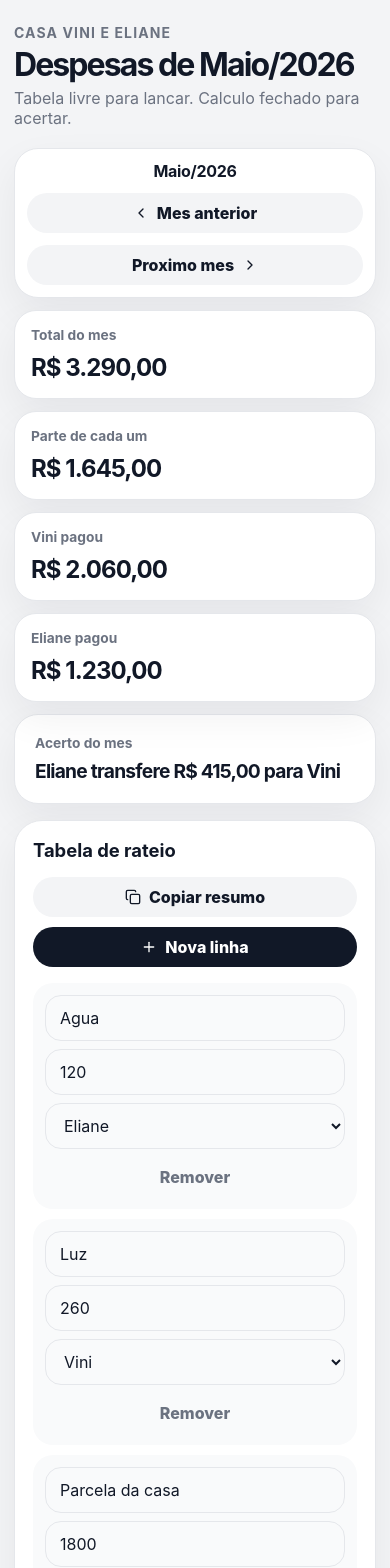
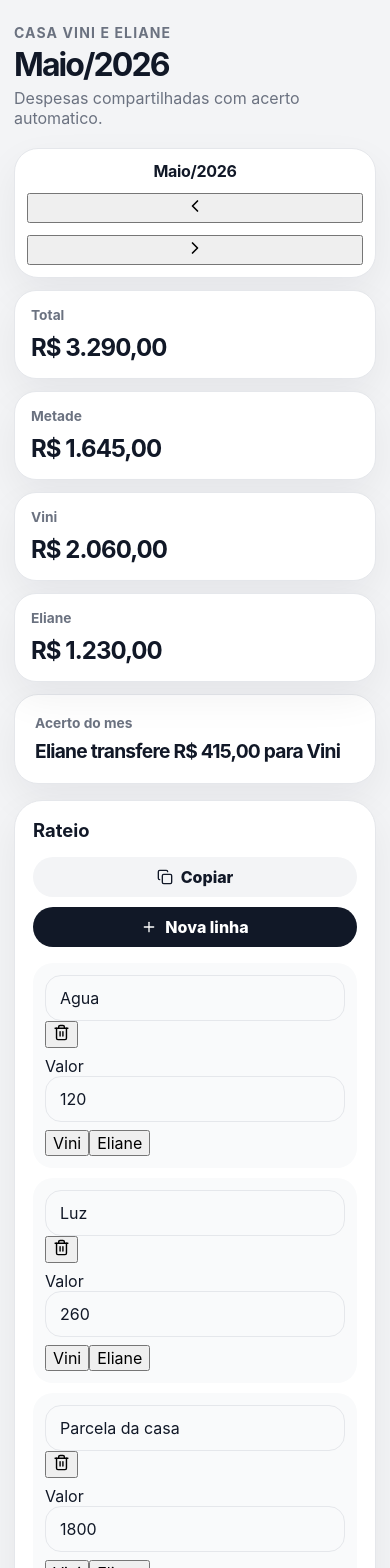
Before and after one commit to viniciuskunen-prog/planilha-domestica, a React (Vite) app: page / in a window 390 px wide. Shown: the top 1568 px of the page. Built offline with nearby package versions, Linux system fonts and the light colour scheme.

Commit message:
app: refine sheet UI for iPhone first usage

```diff
--- a/src/app/App.jsx
+++ b/src/app/App.jsx
@@ -1,5 +1,5 @@
 import { useMemo, useState } from 'react';
-import { ChevronLeft, ChevronRight, Copy, Plus } from 'lucide-react';
+import { ChevronLeft, ChevronRight, Copy, Plus, Trash2 } from 'lucide-react';
 import { formatBRL, parseBRL } from '../lib/money.js';
 import { calculateSettlement } from '../features/settlement/settlement.js';
 
@@ -122,32 +122,30 @@ export function App() {
       <header className="hero">
         <div>
           <p className="eyebrow">Casa Vini e Eliane</p>
-          <h1>Despesas de {getPeriodLabel(selectedPeriod)}</h1>
-          <p className="muted">Tabela livre para lancar. Calculo fechado para acertar.</p>
+          <h1>{getPeriodLabel(selectedPeriod)}</h1>
+          <p className="muted">Despesas compartilhadas com acerto automatico.</p>
         </div>
       </header>
 
-      <section className="month-card">
-        <button type="button" className="secondary-button" onClick={goToPreviousMonth}>
-          <ChevronLeft size={16} />
-          Mes anterior
+      <section className="month-card" aria-label="Seletor de mes">
+        <button type="button" className="icon-button" onClick={goToPreviousMonth} aria-label="Mes anterior">
+          <ChevronLeft size={20} />
         </button>
         <strong>{getPeriodLabel(selectedPeriod)}</strong>
-        <button type="button" className="secondary-button" onClick={goToNextMonth}>
-          Proximo mes
-          <ChevronRight size={16} />
+        <button type="button" className="icon-button" onClick={goToNextMonth} aria-label="Proximo mes">
+          <ChevronRight size={20} />
         </button>
       </section>
 
       {rows.length === 0 && (
         <section className="empty-month-card">
           <div>
-            <strong>{getPeriodLabel(selectedPeriod)} ainda esta vazio.</strong>
-            <p>Comece uma tabela nova ou copie apenas as descricoes do mes anterior com valores zerados.</p>
+            <strong>{getPeriodLabel(selectedPeriod)} esta vazio.</strong>
+            <p>Copie a estrutura anterior com valores zerados ou comece do zero.</p>
           </div>
           <div className="actions">
             <button type="button" className="secondary-button" onClick={copyPreviousStructure} disabled={previousRows.length === 0}>
-              Copiar estrutura de {getPeriodLabel(previousPeriod)}
+              Copiar {getPeriodLabel(previousPeriod)}
             </button>
             <button type="button" className="primary-button" onClick={addRow}>
               <Plus size={16} />
@@ -157,11 +155,11 @@ export function App() {
         </section>
       )}
 
-      <section className="summary-grid">
-        <SummaryCard label="Total do mes" value={formatBRL(settlement.total)} />
-        <SummaryCard label="Parte de cada um" value={formatBRL(settlement.sharePerPerson)} />
-        <SummaryCard label="Vini pagou" value={formatBRL(settlement.paidByUser.vini)} />
-        <SummaryCard label="Eliane pagou" value={formatBRL(settlement.paidByUser.eliane)} />
+      <section className="summary-grid compact-summary">
+        <SummaryCard label="Total" value={formatBRL(settlement.total)} />
+        <SummaryCard label="Metade" value={formatBRL(settlement.sharePerPerson)} />
+        <SummaryCard label="Vini" value={formatBRL(settlement.paidByUser.vini)} />
+        <SummaryCard label="Eliane" value={formatBRL(settlement.paidByUser.eliane)} />
       </section>
 
       <section className="settlement-card">
@@ -175,13 +173,13 @@ export function App() {
 
       <section className="sheet-card">
         <div className="sheet-header">
-          <h2>Tabela de rateio</h2>
-          <div className="actions">
+          <h2>Rateio</h2>
+          <div className="actions sheet-actions">
             <button type="button" className="secondary-button" onClick={copySummary}>
               <Copy size={16} />
-              Copiar resumo
+              Copiar
             </button>
-            <button type="button" className="primary-button" onClick={addRow}>
+            <button type="button" className="primary-button desktop-add-button" onClick={addRow}>
               <Plus size={16} />
               Nova linha
             </button>
@@ -210,18 +208,40 @@ export function App() {
         <div className="mobile-list">
           {rows.map((row) => (
             <article className="mobile-row" key={row.id}>
-              <input value={row.description} onChange={(event) => updateRow(row.id, 'description', event.target.value)} placeholder="Descricao" />
+              <div className="mobile-row-top">
+                <input className="description-input" value={row.description} onChange={(event) => updateRow(row.id, 'description', event.target.value)} placeholder="Descricao" />
+                <button type="button" className="delete-button" onClick={() => removeRow(row.id)} aria-label="Remover linha">
+                  <Trash2 size={17} />
+                </button>
+              </div>
+
               <div className="mobile-row-grid">
-                <input value={row.amount ? String(row.amount).replace('.', ',') : ''} inputMode="decimal" onChange={(event) => updateRow(row.id, 'amount', parseBRL(event.target.value))} placeholder="0,00" />
-                <select value={row.paidByUserId} onChange={(event) => updateRow(row.id, 'paidByUserId', event.target.value)}>
-                  {members.map((member) => <option key={member.id} value={member.id}>{member.displayName}</option>)}
-                </select>
+                <label>
+                  <span>Valor</span>
+                  <input value={row.amount ? String(row.amount).replace('.', ',') : ''} inputMode="decimal" onChange={(event) => updateRow(row.id, 'amount', parseBRL(event.target.value))} placeholder="0,00" />
+                </label>
+
+                <div className="payer-toggle" aria-label="Pago por">
+                  {members.map((member) => (
+                    <button
+                      key={member.id}
+                      type="button"
+                      className={row.paidByUserId === member.id ? 'active' : ''}
+                      onClick={() => updateRow(row.id, 'paidByUserId', member.id)}
+                    >
+                      {member.displayName}
+                    </button>
+                  ))}
+                </div>
               </div>
-              <button type="button" className="ghost-button" onClick={() => removeRow(row.id)}>Remover</button>
             </article>
           ))}
         </div>
       </section>
+
+      <button type="button" className="mobile-fab" onClick={addRow} aria-label="Adicionar nova linha">
+        <Plus size={22} />
+      </button>
     </main>
   );
 }
```
